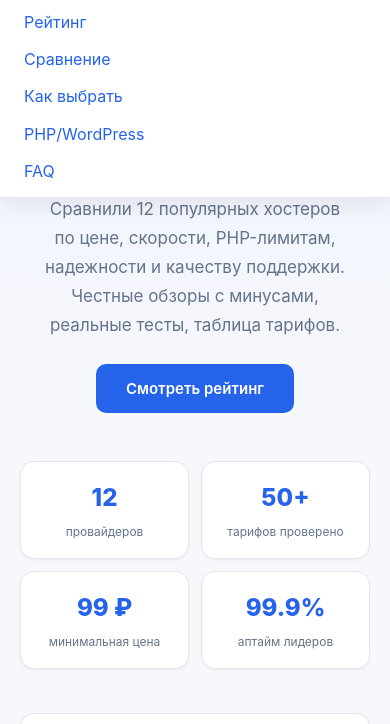
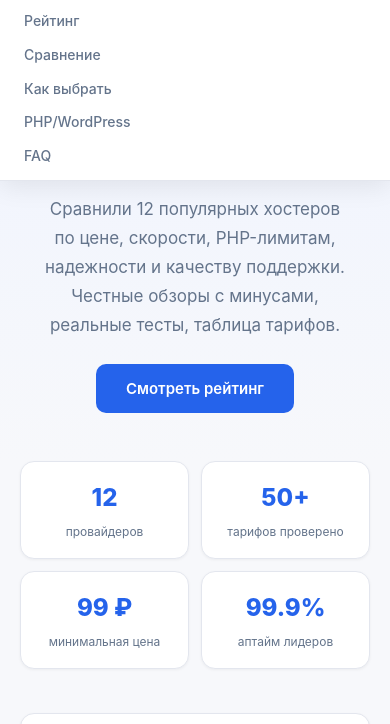
Before and after one commit to lian77327/reyting-hostingov, a plain HTML site: page index.html in a window 390 px wide. Both pictures are taken after a click on the button "Меню". Shown: the part 59-783 px from the top of the page. Drawn offline with Linux system fonts and the light colour scheme; a script that the page names is missing.

Commit message:
Update index.html

```diff
--- a/index.html
+++ b/index.html
@@ -25,9 +25,13 @@ a:hover{text-decoration:underline}
 .nav-inner{max-width:920px;margin:0 auto;display:flex;align-items:center;justify-content:space-between;height:56px}
 .nav-logo{display:flex;align-items:center}
 .nav-logo img{height:56px;width:auto}
+.nav-links.open{display:flex!important}
+.nav-links{display:flex;gap:20px;font-size:14px}
+.nav-links a{color:var(--text2);font-weight:500}
+.nav-links a:hover{color:var(--accent);text-decoration:none}
 .burger{display:none;background:none;border:none;cursor:pointer;padding:6px}
 .burger svg{width:26px;height:26px;stroke:var(--text);stroke-width:2}
-.nav-links.open{display:flex!important}
+
 .hero{padding:100px 20px 48px;text-align:center;background:linear-gradient(180deg,var(--accentLight) 0%,var(--bg) 100%)}
 .hero-badge{display:inline-block;background:var(--accent);color:#fff;font-size:13px;font-weight:600;padding:5px 14px;border-radius:20px;margin-bottom:18px}
 .hero h1{font-size:clamp(24px,4.5vw,38px);font-weight:800;line-height:1.25;color:var(--text);margin-bottom:14px;letter-spacing:-.4px}
@@ -111,6 +115,7 @@ footer{background:var(--bg3);border-top:1px solid var(--border);padding:28px 20p
 .table-wrap{overflow-x:auto;-webkit-overflow-scrolling:touch}
 @media(max-width:768px){
 .nav-links{display:none;position:absolute;top:56px;left:0;right:0;background:var(--bg2);border-bottom:1px solid var(--border);flex-direction:column;padding:12px 24px;gap:10px;box-shadow:var(--shadow2)}
+.nav-links.open{display:flex}
 .burger{display:block}
 .stats{grid-template-columns:repeat(2,1fr)}
 .r-card-top{display:grid;grid-template-columns:38px 1fr;grid-template-rows:auto auto;gap:8px 12px;align-items:center}
```
